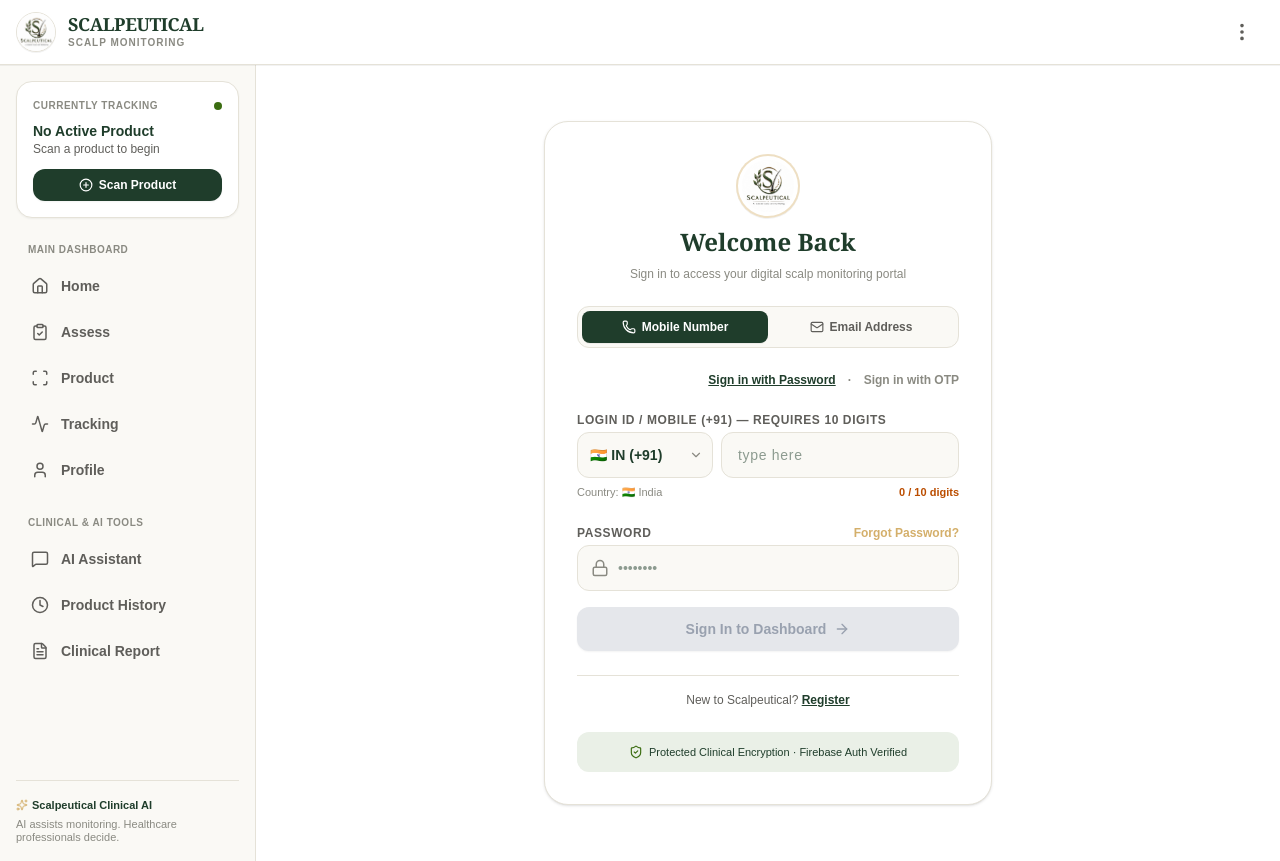
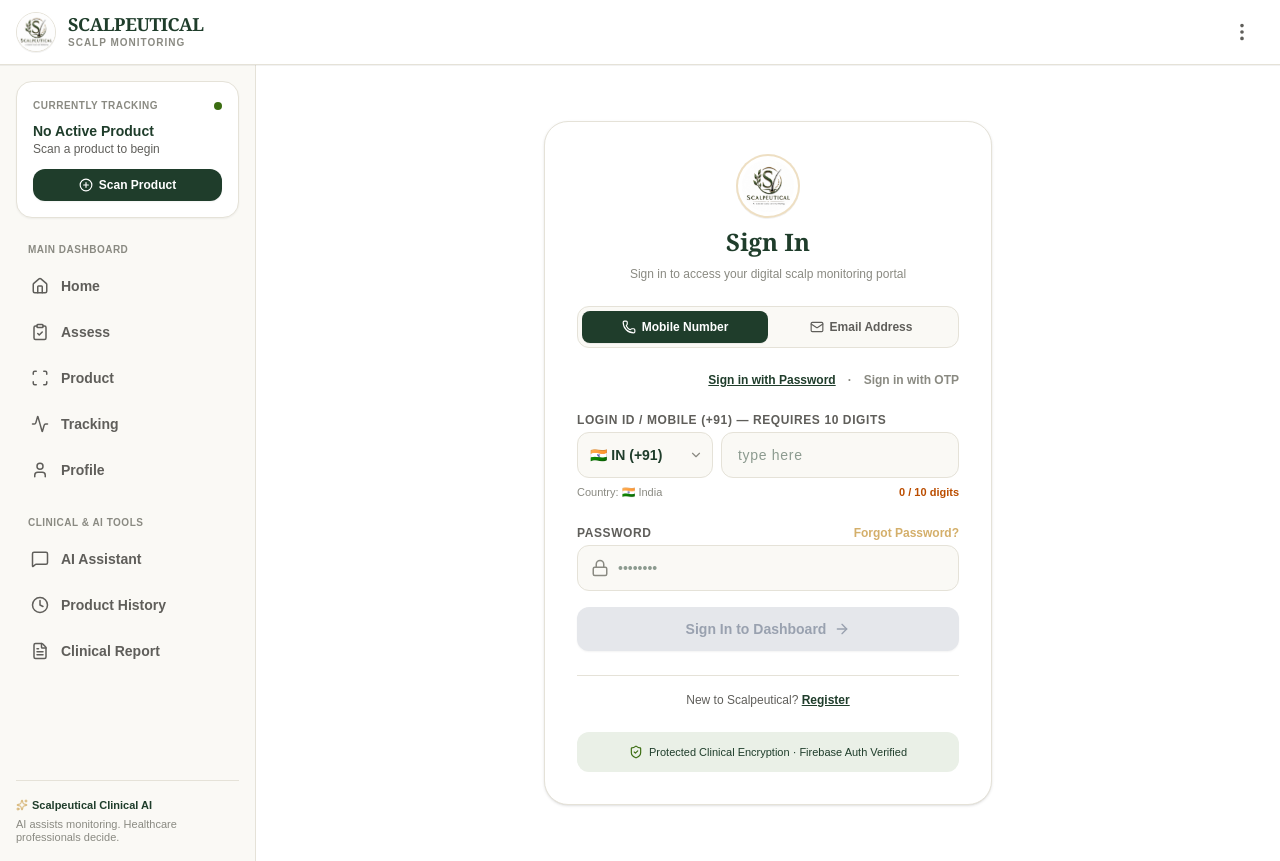
Before and after one commit to adithya-retheep/scalpeutical, a Next.js app: page /auth/login in a window 1280 px wide. Built offline with nearby package versions, Linux system fonts and the light colour scheme.

Commit message:
Update authentication sequence: Sign in first, register redirects back to Sign In with prefilled credentials

```diff
--- a/src/app/auth/login/page.tsx
+++ b/src/app/auth/login/page.tsx
@@ -1,9 +1,9 @@
 'use client';
 
-import React, { useState } from 'react';
+import React, { useState, useEffect, Suspense } from 'react';
 import Image from 'next/image';
 import Link from 'next/link';
-import { useRouter } from 'next/navigation';
+import { useRouter, useSearchParams } from 'next/navigation';
 import { useAuth } from '../../../context/auth-context';
 import { Lock, User, ArrowRight, ShieldCheck, AlertCircle, Phone, Mail, ChevronDown, KeyRound, CheckCircle } from 'lucide-react';
 
@@ -28,7 +28,7 @@
   { code: 'SG', flag: '🇸🇬', name: 'Singapore', dialCode: '+65', digits: 8 },
 ];
 
-export default function LoginPage() {
+function LoginForm() {
   const [authMode, setAuthMode] = useState<'phone' | 'email'>('phone');
   const [loginMethod, setLoginMethod] = useState<'password' | 'otp'>('password');
 
@@ -40,6 +40,9 @@
   const [emailInput, setEmailInput] = useState('');
   const [password, setPassword] = useState('');
 
+  // Success alert from registration
+  const [registeredNotice, setRegisteredNotice] = useState(false);
+
   // OTP Login state
   const [otpSent, setOtpSent] = useState(false);
   const [sentOtpCode, setSentOtpCode] = useState('');
@@ -50,6 +53,26 @@
 
   const { login, signUpSendOTP, verifyOTP } = useAuth();
   const router = useRouter();
+  const searchParams = useSearchParams();
+
+  useEffect(() => {
+    const isReg = searchParams.get('registered');
+    const paramLoginId = searchParams.get('loginId');
+
+    if (isReg === 'true') {
+      setRegisteredNotice(true);
+      if (paramLoginId) {
+        if (paramLoginId.includes('@')) {
+          setAuthMode('email');
+          setEmailInput(paramLoginId);
+        } else {
+          setAuthMode('phone');
+          const digitsOnly = paramLoginId.replace(/\D/g, '');
+          setPhoneDigits(digitsOnly.slice(-10));
+        }
+      }
+    }
+  }, [searchParams]);
 
   const handlePhoneChange = (e: React.ChangeEvent<HTMLInputElement>) => {
     const raw = e.target.value.replace(/\D/g, '');
@@ -155,7 +178,6 @@
   };
 
   return (
-    <div className="min-h-[85vh] flex items-center justify-center py-6 px-4">
     <div className="max-w-md w-full bg-white border border-[#E5E2D8] rounded-3xl p-6 sm:p-8 shadow-sm space-y-6">
 
       {/* Header Logo & Title */}
@@ -169,11 +191,22 @@
             className="object-cover w-full h-full rounded-full"
           />
         </div>
-          <h2 className="font-serif text-2xl font-bold text-[#1F3D2B]">Welcome Back</h2>
+        <h2 className="font-serif text-2xl font-bold text-[#1F3D2B]">Sign In</h2>
         <p className="text-xs text-[#8A8A82]">
           Sign in to access your digital scalp monitoring portal
         </p>
       </div>
+
+      {registeredNotice && (
+        <div className="bg-[#EAF0E7] border border-[#3B6D11]/30 text-[#1F3D2B] p-3.5 rounded-2xl text-xs space-y-1">
+          <span className="font-bold text-[#3B6D11] flex items-center gap-1.5">
+            <CheckCircle size={16} /> Account Registered Successfully!
+          </span>
+          <p className="text-[11px] text-[#5F5E5A]">
+            Please enter your password below to sign in.
+          </p>
+        </div>
+      )}
 
       {error && (
         <div className="bg-red-50 border border-red-200 text-red-700 p-3 rounded-xl text-xs flex items-center gap-2">
@@ -407,6 +440,15 @@
       </div>
 
     </div>
+  );
+}
+
+export default function LoginPage() {
+  return (
+    <div className="min-h-[85vh] flex items-center justify-center py-6 px-4">
+      <Suspense fallback={<div className="text-xs text-[#8A8A82]">Loading login portal...</div>}>
+        <LoginForm />
+      </Suspense>
     </div>
   );
 }
--- a/src/app/auth/signup/page.tsx
+++ b/src/app/auth/signup/page.tsx
@@ -154,7 +154,7 @@
     }
   };
 
-  // Handle Step 3 Submission (Set Credentials)
+  // Handle Step 3 Submission (Set Credentials & Redirect Back to Sign In)
   const handleStep3SetCredentials = async (e: React.FormEvent) => {
     e.preventDefault();
     if (!loginId || !password) {
@@ -174,8 +174,8 @@
     setIsLoading(true);
     try {
       await setCredentials(loginId, password);
-      // New user auto-diverts to Profile Setup -> Baseline Assessment -> Dashboard
-      router.push('/profile');
+      // Once created, redirect back to Sign In page so user logs in with new credentials!
+      router.push(`/auth/login?registered=true&loginId=${encodeURIComponent(loginId)}`);
     } catch {
       setError('Failed to complete registration.');
     } finally {
@@ -500,7 +500,7 @@
               disabled={isLoading}
               className="w-full bg-[#1F3D2B] hover:bg-[#152a1d] text-white py-3 rounded-xl font-bold text-sm flex items-center justify-center gap-2 transition-all shadow-xs"
             >
-              <span>{isLoading ? 'Creating Profile...' : 'Complete & Proceed to Profile Setup'}</span>
+              <span>{isLoading ? 'Creating Account...' : 'Complete Registration & Go to Sign In'}</span>
               <ArrowRight size={16} />
             </button>
           </form>
--- a/src/context/auth-context.tsx
+++ b/src/context/auth-context.tsx
@@ -63,9 +63,19 @@
     const storedUser = StorageStore.getUser();
     if (storedUser) {
       storedUser.loginId = loginId;
-      storedUser.profileCompleted = true;
-      storedUser.baselineCompleted = true;
       StorageStore.saveUser(storedUser);
+    } else {
+      const newUser: UserProfile = {
+        userId: `user_${Math.random().toString(36).substring(2, 9)}`,
+        fullName: 'Scalp Care User',
+        phoneNumber: loginId,
+        loginId: loginId,
+        profileCompleted: false,
+        baselineCompleted: false,
+        createdAt: new Date().toISOString(),
+        updatedAt: new Date().toISOString()
+      };
+      StorageStore.saveUser(newUser);
     }
     refreshUser();
     setIsLoading(false);
@@ -76,7 +86,6 @@
     setIsLoading(true);
     await new Promise(res => setTimeout(res, 400));
     const verificationId = `v_${Math.random().toString(36).substring(2, 8)}`;
-    // Generate explicit 6-digit OTP
     const generatedOtp = Math.floor(100000 + Math.random() * 900000).toString();
     setPendingSignup({ identifier, verificationId, generatedOtp });
     setIsLoading(false);
@@ -86,7 +95,6 @@
   const verifyOTP = async (enteredOtp: string, expectedOtp: string): Promise<boolean> => {
     setIsLoading(true);
     await new Promise(res => setTimeout(res, 400));
-    // Verify entered OTP matches generated OTP or demo fallback (123456)
     if (enteredOtp.trim() === expectedOtp.trim() || enteredOtp.trim() === '123456') {
       setIsLoading(false);
       return true;
@@ -98,11 +106,11 @@
   const setCredentials = async (loginId: string, pass: string): Promise<boolean> => {
     setIsLoading(true);
     await new Promise(res => setTimeout(res, 500));
-    // NEW USER -> profileCompleted: false, baselineCompleted: false
+    // Save registered user profile to storage
     const newUser: UserProfile = {
       userId: `user_${Math.random().toString(36).substring(2, 9)}`,
-      fullName: 'New User',
-      phoneNumber: pendingSignup.identifier || '+919876543210',
+      fullName: 'Scalp Care User',
+      phoneNumber: pendingSignup.identifier || loginId,
       loginId: loginId,
       profileCompleted: false,
       baselineCompleted: false,
@@ -110,7 +118,10 @@
       updatedAt: new Date().toISOString()
     };
     StorageStore.saveUser(newUser);
-    refreshUser();
+    // Keep user logged out so they must sign in on Login page
+    localStorage.removeItem('scalpeutical_user');
+    setUser(null);
+    setIsAuthenticated(false);
     setIsLoading(false);
     return true;
   };
```
Lines whose indentation alone changed are shown as unchanged.
